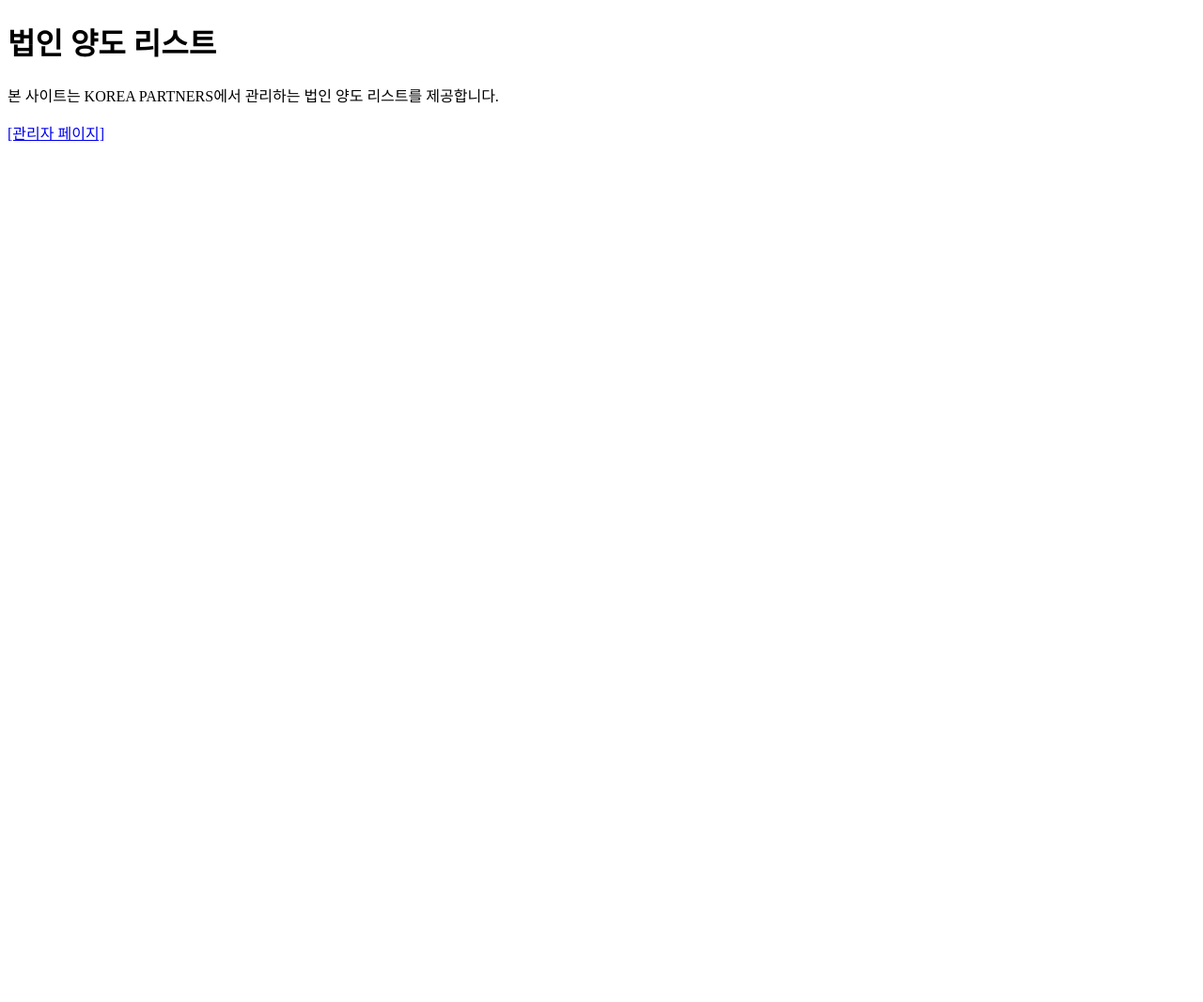
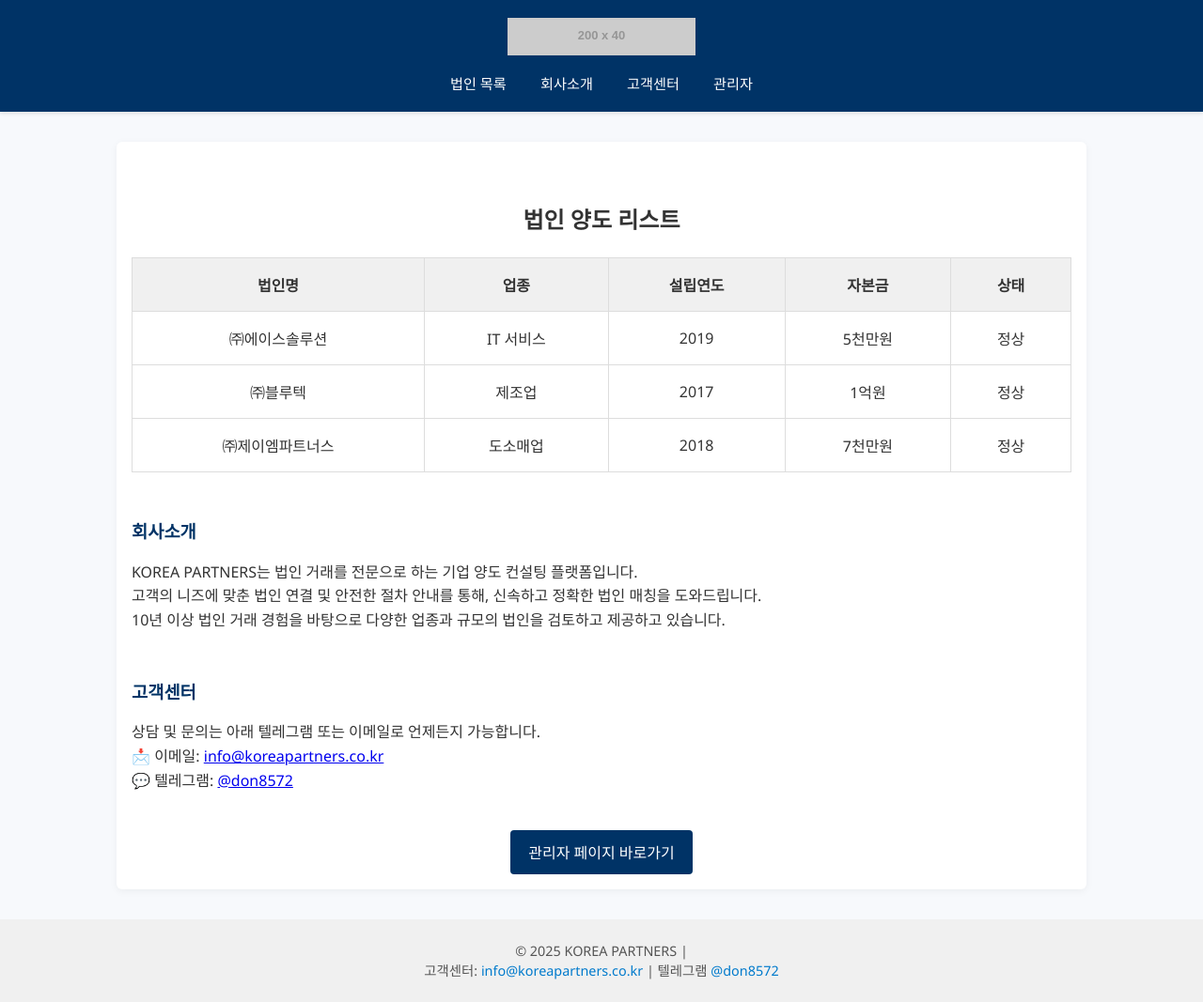
Before and after one commit to ppo4907/korea, a plain HTML site: page index.html in a window 1280 px wide. Shown: the whole page at 94% size. Before the commit the page ends 800 px from the top, so only its background shows below. Drawn offline with Linux system fonts and the light colour scheme; placeholder pictures from the web are drawn by us.

Commit message:
Update index.html

```diff
--- a/index.html
+++ b/index.html
@@ -2,11 +2,175 @@
 <html lang="ko">
 <head>
   <meta charset="UTF-8">
-  <title>KOREA PARTNERS - 메인</title>
+  <meta name="viewport" content="width=device-width, initial-scale=1.0">
+  <title>KOREA PARTNERS - 법인 양도 리스트</title>
+  <style>
+    body {
+      margin: 0;
+      font-family: 'Segoe UI', sans-serif;
+      background-color: #f7f9fc;
+      color: #333;
+    }
+    header {
+      background-color: #003366;
+      padding: 1.2rem;
+      color: white;
+      text-align: center;
+      box-shadow: 0 2px 4px rgba(0,0,0,0.1);
+    }
+    .logo img {
+      height: 40px;
+    }
+    .nav {
+      margin-top: 0.8rem;
+    }
+    .nav a {
+      color: white;
+      margin: 0 1rem;
+      text-decoration: none;
+      font-size: 0.95rem;
+    }
+    .nav a:hover {
+      text-decoration: underline;
+    }
+    main {
+      max-width: 1000px;
+      margin: 2rem auto;
+      padding: 1rem;
+      background: white;
+      box-shadow: 0 2px 8px rgba(0,0,0,0.05);
+      border-radius: 6px;
+    }
+    h2 {
+      text-align: center;
+      margin-bottom: 1.5rem;
+    }
+    table {
+      width: 100%;
+      border-collapse: collapse;
+    }
+    th, td {
+      padding: 1rem;
+      border: 1px solid #ddd;
+      text-align: center;
+    }
+    th {
+      background-color: #f0f0f0;
+    }
+    .footer {
+      margin-top: 2rem;
+      text-align: center;
+      font-size: 0.9rem;
+      color: #555;
+      padding: 1.5rem;
+      background-color: #f0f0f0;
+    }
+    .footer a {
+      color: #007acc;
+      text-decoration: none;
+    }
+    .admin-link {
+      display: inline-block;
+      margin-top: 1.5rem;
+      padding: 0.7rem 1.2rem;
+      background-color: #003366;
+      color: white;
+      text-decoration: none;
+      border-radius: 4px;
+      transition: background 0.2s;
+    }
+    .admin-link:hover {
+      background-color: #00509e;
+    }
+    section {
+      margin-top: 3rem;
+    }
+    section h3 {
+      color: #003366;
+    }
+    section p {
+      line-height: 1.6;
+    }
+  </style>
 </head>
 <body>
-  <h1>법인 양도 리스트</h1>
-  <p>본 사이트는 KOREA PARTNERS에서 관리하는 법인 양도 리스트를 제공합니다.</p>
-  <p><a href="admin.html">[관리자 페이지]</a></p>
+  <header>
+    <div class="logo">
+      <img src="https://via.placeholder.com/200x40?text=KOREA+PARTNERS+LOGO" alt="KOREA PARTNERS 로고">
+    </div>
+    <div class="nav">
+      <a href="#corp-list">법인 목록</a>
+      <a href="#company">회사소개</a>
+      <a href="#contact">고객센터</a>
+      <a href="admin.html">관리자</a>
+    </div>
+  </header>
+
+  <main>
+    <section id="corp-list">
+      <h2>법인 양도 리스트</h2>
+      <table>
+        <thead>
+          <tr>
+            <th>법인명</th>
+            <th>업종</th>
+            <th>설립연도</th>
+            <th>자본금</th>
+            <th>상태</th>
+          </tr>
+        </thead>
+        <tbody>
+          <tr>
+            <td>㈜에이스솔루션</td>
+            <td>IT 서비스</td>
+            <td>2019</td>
+            <td>5천만원</td>
+            <td>정상</td>
+          </tr>
+          <tr>
+            <td>㈜블루텍</td>
+            <td>제조업</td>
+            <td>2017</td>
+            <td>1억원</td>
+            <td>정상</td>
+          </tr>
+          <tr>
+            <td>㈜제이엠파트너스</td>
+            <td>도소매업</td>
+            <td>2018</td>
+            <td>7천만원</td>
+            <td>정상</td>
+          </tr>
+        </tbody>
+      </table>
+    </section>
+
+    <section id="company">
+      <h3>회사소개</h3>
+      <p>
+        KOREA PARTNERS는 법인 거래를 전문으로 하는 기업 양도 컨설팅 플랫폼입니다.<br>
+        고객의 니즈에 맞춘 법인 연결 및 안전한 절차 안내를 통해, 신속하고 정확한 법인 매칭을 도와드립니다.<br>
+        10년 이상 법인 거래 경험을 바탕으로 다양한 업종과 규모의 법인을 검토하고 제공하고 있습니다.
+      </p>
+    </section>
+
+    <section id="contact">
+      <h3>고객센터</h3>
+      <p>
+        상담 및 문의는 아래 텔레그램 또는 이메일로 언제든지 가능합니다.<br>
+        📩 이메일: <a href="mailto:info@koreapartners.co.kr">info@koreapartners.co.kr</a><br>
+        💬 텔레그램: <a href="https://t.me/don8572" target="_blank">@don8572</a>
+      </p>
+    </section>
+
+    <div style="text-align: center;">
+      <a class="admin-link" href="admin.html">관리자 페이지 바로가기</a>
+    </div>
+  </main>
+
+  <div class="footer">
+    © 2025 KOREA PARTNERS | <br>
+    고객센터: <a href="mailto:info@koreapartners.co.kr">info@koreapartners.co.kr</a> | 텔레그램 <a href="https://t.me/don8572" target="_blank">@don8572</a>
+  </div>
 </body>
 </html>
```
